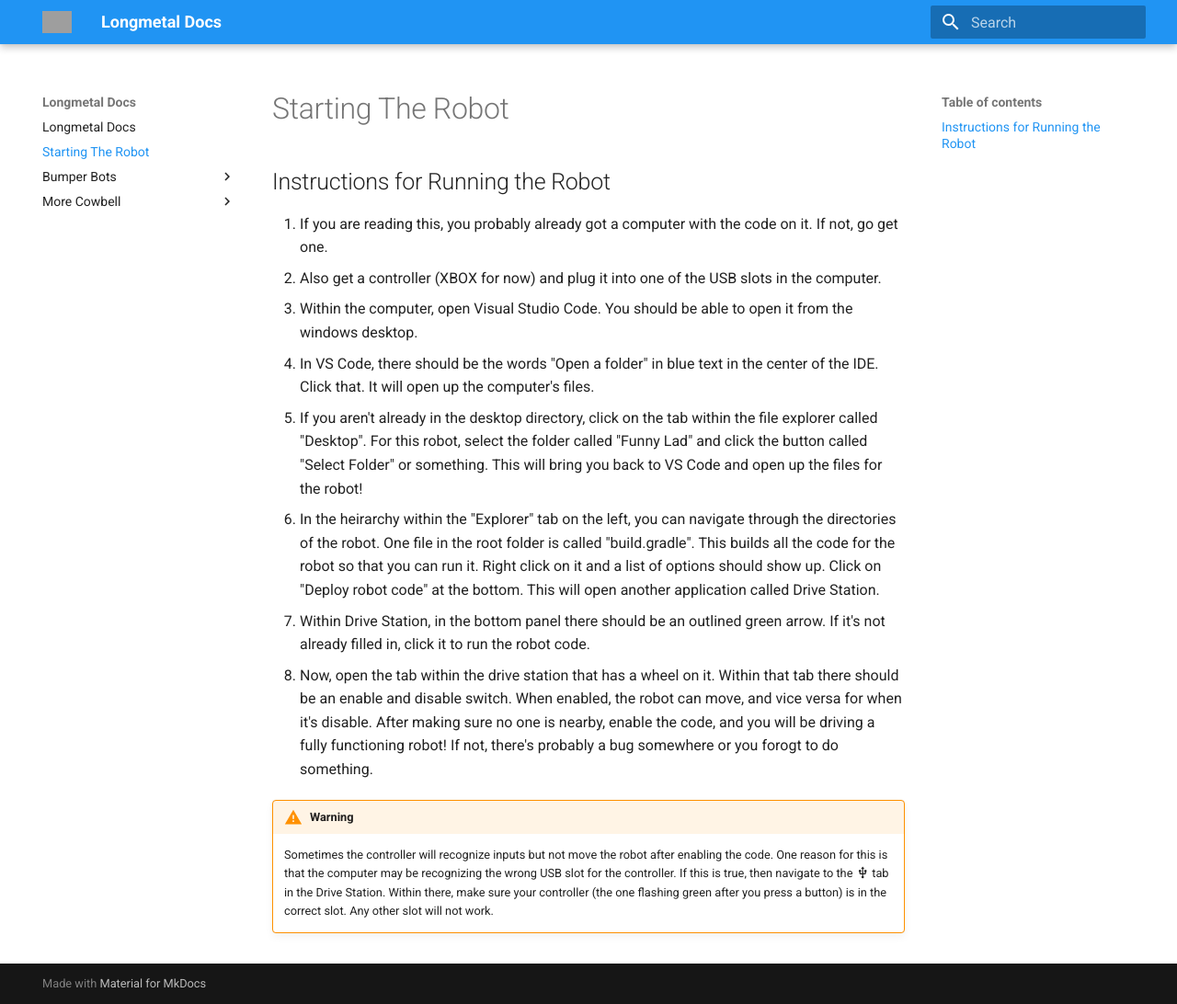
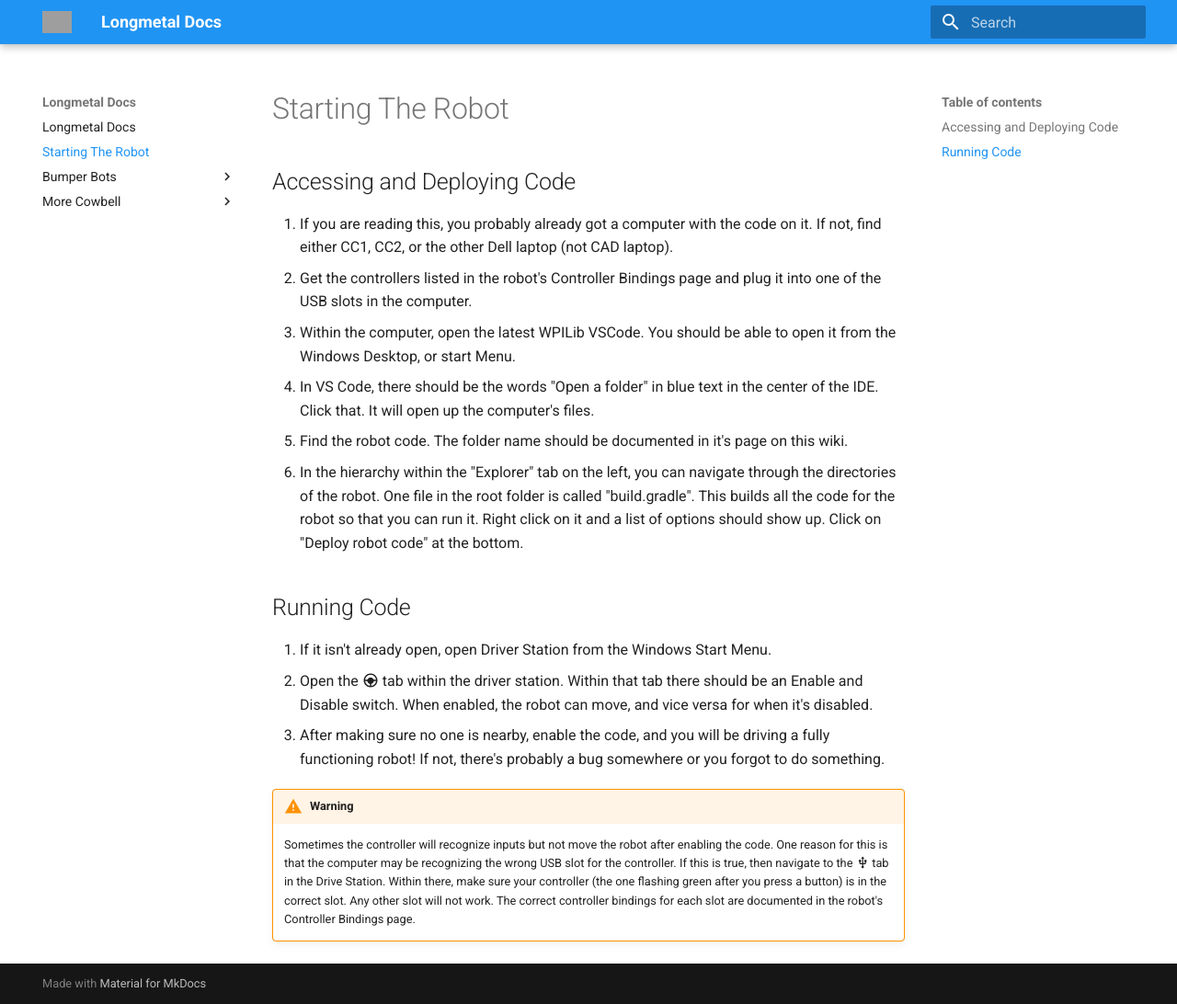
Before and after one commit to longmetal7127/metal-docs, an MkDocs documentation site: the page built from docs/starting-robot.md, in a window 1280 px wide and 1092 px high. Shown: the whole window at 92% size. Built offline with MkDocs 1.6.1 and Material for MkDocs 9.7.7, drawn with Linux system fonts in a browser that asks for light colours; grey boxes are pictures that could not be loaded.

Commit message:
doc updates

```diff
--- a/docs/starting-robot.md
+++ b/docs/starting-robot.md
@@ -1,14 +1,17 @@
 # Starting The Robot
 
-## Instructions for Running the Robot
-1. If you are reading this, you probably already got a computer with the code on it. If not, go get one.
-2. Also get a controller (XBOX for now) and plug it into one of the USB slots in the computer.
-3. Within the computer, open Visual Studio Code. You should be able to open it from the windows desktop.
+## Accessing and Deploying Code
+1. If you are reading this, you probably already got a computer with the code on it. If not, find either CC1, CC2, or the other Dell laptop (not CAD laptop).
+2. Get the controllers listed in the robot's Controller Bindings page and plug it into one of the USB slots in the computer.
+3. Within the computer, open the latest WPILib VSCode. You should be able to open it from the Windows Desktop, or start Menu.
 4. In VS Code, there should be the words "Open a folder" in blue text in the center of the IDE. Click that. It will open up the computer's files.
-5. If you aren't already in the desktop directory, click on the tab within the file explorer called "Desktop". For this robot, select the folder called "Funny Lad" and click the button called "Select Folder" or something. This will bring you back to VS Code and open up the files for the robot!
-6. In the heirarchy within the "Explorer" tab on the left, you can navigate through the directories of the robot. One file in the root folder is called "build.gradle". This builds all the code for the robot so that you can run it. Right click on it and a list of options should show up. Click on "Deploy robot code" at the bottom. This will open another application called Drive Station.
-7. Within Drive Station, in the bottom panel there should be an outlined green arrow. If it's not already filled in, click it to run the robot code.
-8. Now, open the tab within the drive station that has a wheel on it. Within that tab there should be an enable and disable switch. When enabled, the robot can move, and vice versa for when it's disable. After making sure no one is nearby, enable the code, and you will be driving a fully functioning robot! If not, there's probably a bug somewhere or you forogt to do something.
+5. Find the robot code. The folder name should be documented in it's page on this wiki.
+6. In the hierarchy within the "Explorer" tab on the left, you can navigate through the directories of the robot. One file in the root folder is called "build.gradle". This builds all the code for the robot so that you can run it. Right click on it and a list of options should show up. Click on "Deploy robot code" at the bottom.
+
+## Running Code
+1. If it isn't already open, open Driver Station from the Windows Start Menu.
+2. Open the :material-steering: tab within the driver station. Within that tab there should be an Enable and Disable switch. When enabled, the robot can move, and vice versa for when it's disabled.
+3. After making sure no one is nearby, enable the code, and you will be driving a fully functioning robot! If not, there's probably a bug somewhere or you forgot to do something.
 
 !!! warning
-    Sometimes the controller will recognize inputs but not move the robot after enabling the code. One reason for this is that the computer may be recognizing the wrong USB slot for the controller. If this is true, then navigate to the :material-usb: tab in the Drive Station. Within there, make sure your controller (the one flashing green after you press a button) is in the correct slot. Any other slot will not work.
+    Sometimes the controller will recognize inputs but not move the robot after enabling the code. One reason for this is that the computer may be recognizing the wrong USB slot for the controller. If this is true, then navigate to the :material-usb: tab in the Drive Station. Within there, make sure your controller (the one flashing green after you press a button) is in the correct slot. Any other slot will not work. The correct controller bindings for each slot are documented in the robot's Controller Bindings page.
```
Also changed, not shown: docs/Bumper-Bots/controller-bindings.md (added, +25 -0 lines), docs/More-Cowbell/controller-bindings.md (+4 -1 lines), docs/More-Cowbell/index.md (+4 -1 lines).
